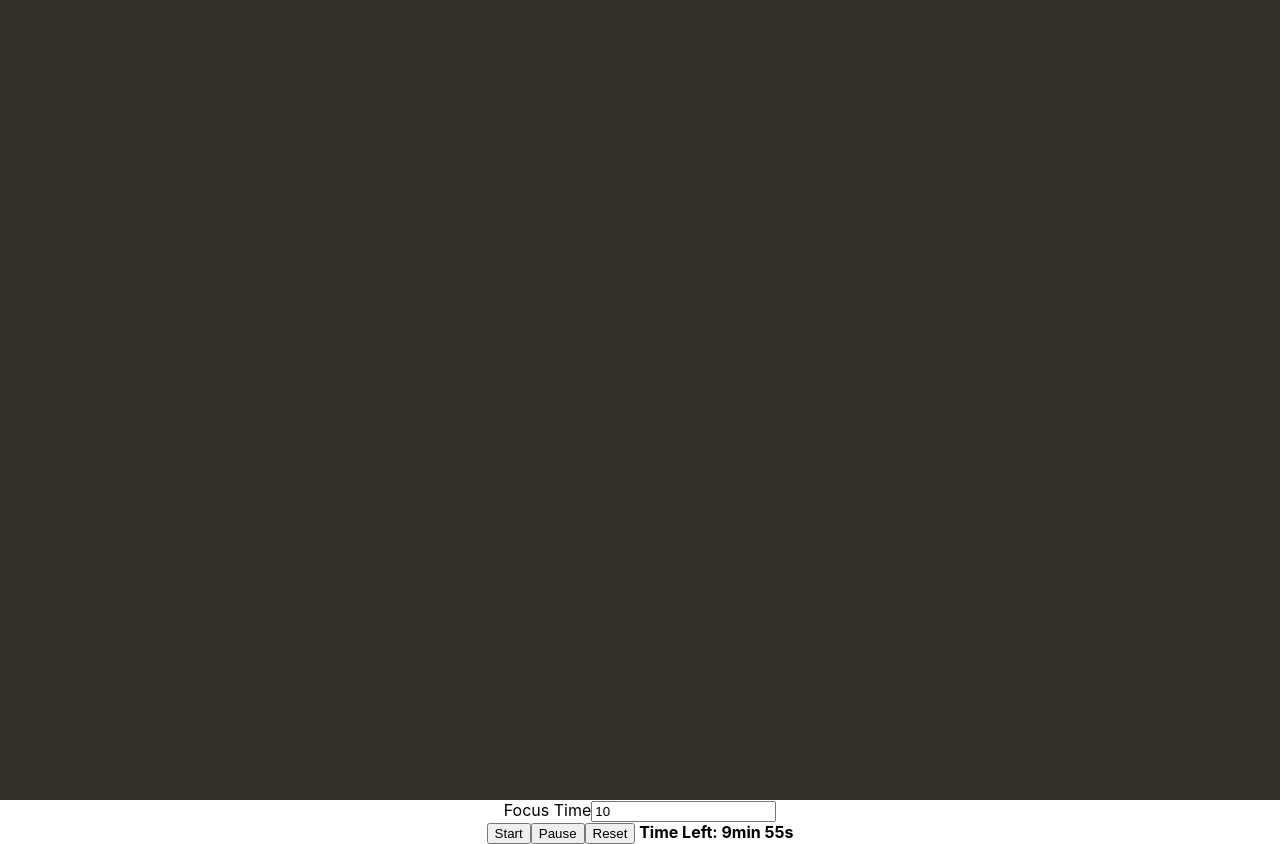
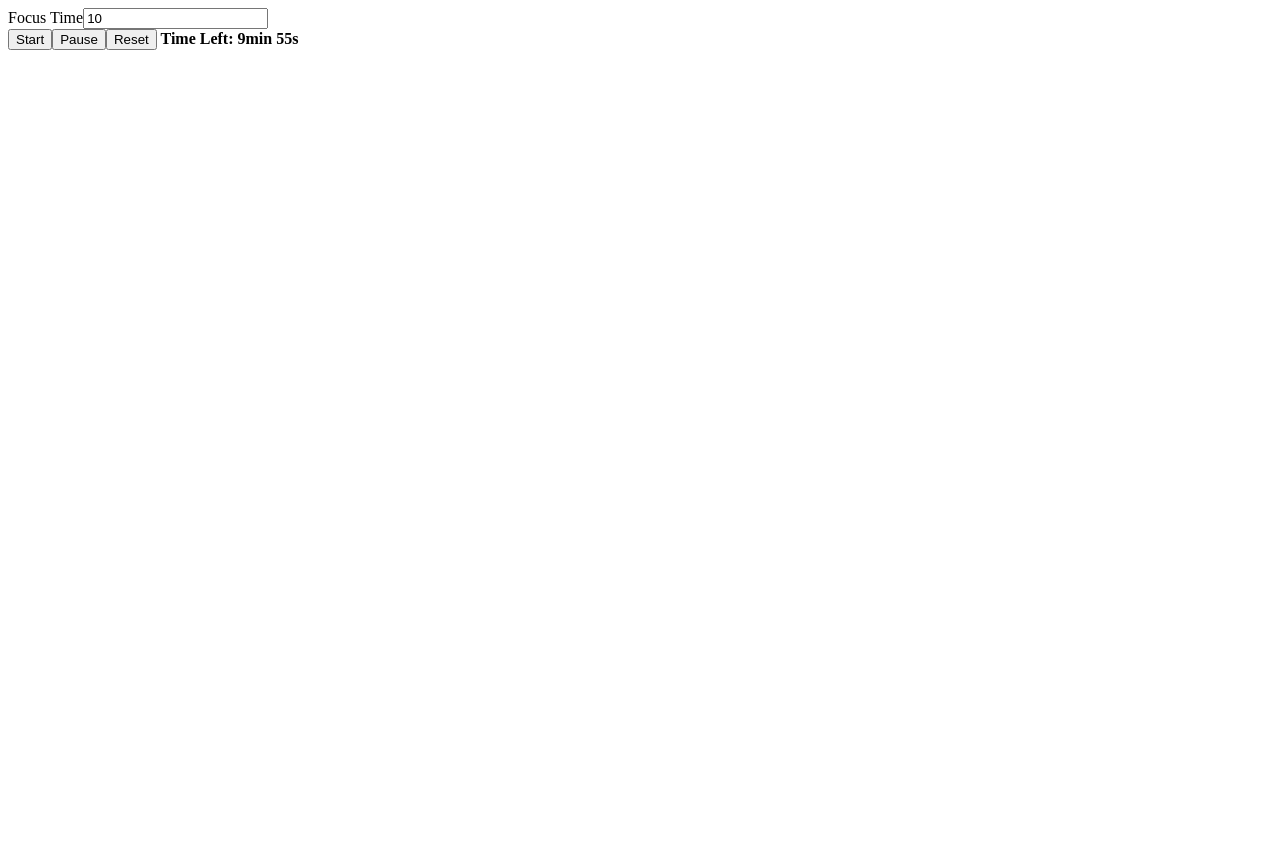
Before and after one commit to michischeid/learningBlocker, a React (Create React App) app: page / in a window 1280 px wide. After the commit the page ends 800 px from the top, so only its background shows below. Built offline with nearby package versions, Linux system fonts and the light colour scheme.

Commit message:
removed files which we do not need in the beginning

```diff
--- a/src/App.css
+++ /dev/null
@@ -1,38 +0,0 @@
-.App {
-  text-align: center;
-}
-
-.App-logo {
-  height: 40vmin;
-  pointer-events: none;
-}
-
-@media (prefers-reduced-motion: no-preference) {
-  .App-logo {
-    animation: App-logo-spin infinite 20s linear;
-  }
-}
-
-.App-header {
-  background-color: #343228;
-  min-height: 100vh;
-  display: flex;
-  flex-direction: column;
-  align-items: center;
-  justify-content: center;
-  font-size: calc(10px + 2vmin);
-  color: white;
-}
-
-.App-link {
-  color: #61dafb;
-}
-
-@keyframes App-logo-spin {
-  from {
-    transform: rotate(0deg);
-  }
-  to {
-    transform: rotate(360deg);
-  }
-}
--- a/src/App.js
+++ b/src/App.js
@@ -1,4 +1,3 @@
-import './App.css';
 import React, { Component } from 'react';
 import Timer from './Timer'
 import CustomNotification from './CustomNotification'
@@ -7,8 +6,8 @@
 
   render() {
     return (
-    <div className="App">
-      <header className="App-header">
+    <div>
+      <header>
         <CustomNotification text="Hello World" show={false}></CustomNotification>
       </header>
       <Timer name="Focus Time"></Timer>
--- a/src/index.css
+++ /dev/null
@@ -1,13 +0,0 @@
-body {
-  margin: 0;
-  font-family: -apple-system, BlinkMacSystemFont, 'Segoe UI', 'Roboto', 'Oxygen',
-    'Ubuntu', 'Cantarell', 'Fira Sans', 'Droid Sans', 'Helvetica Neue',
-    sans-serif;
-  -webkit-font-smoothing: antialiased;
-  -moz-osx-font-smoothing: grayscale;
-}
-
-code {
-  font-family: source-code-pro, Menlo, Monaco, Consolas, 'Courier New',
-    monospace;
-}
--- a/src/index.js
+++ b/src/index.js
@@ -1,8 +1,6 @@
 import React from 'react';
 import ReactDOM from 'react-dom/client';
-import './index.css';
 import App from './App';
-import reportWebVitals from './reportWebVitals';
 
 const root = ReactDOM.createRoot(document.getElementById('root'));
 root.render(
@@ -10,8 +8,3 @@
     <App />
   </React.StrictMode>
 );
-
-// If you want to start measuring performance in your app, pass a function
-// to log results (for example: reportWebVitals(console.log))
-// or send to an analytics endpoint. Learn more: https://bit.ly/CRA-vitals
-reportWebVitals();
--- a/src/reportWebVitals.js
+++ /dev/null
@@ -1,13 +0,0 @@
-const reportWebVitals = onPerfEntry => {
-  if (onPerfEntry && onPerfEntry instanceof Function) {
-    import('web-vitals').then(({ getCLS, getFID, getFCP, getLCP, getTTFB }) => {
-      getCLS(onPerfEntry);
-      getFID(onPerfEntry);
-      getFCP(onPerfEntry);
-      getLCP(onPerfEntry);
-      getTTFB(onPerfEntry);
-    });
-  }
-};
-
-export default reportWebVitals;
```
Also changed, not shown: src/setupTests.js (deleted, +0 -5 lines), src/logo.svg (deleted), 1 other file (tests, documents, lock files or other folders).
